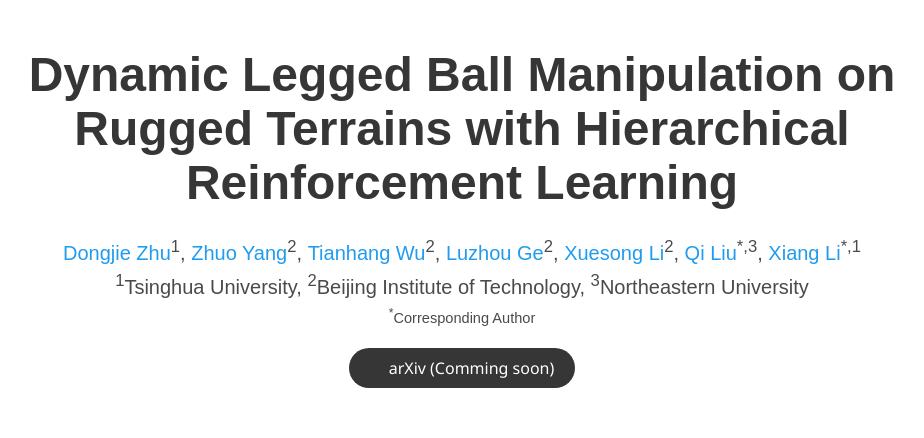
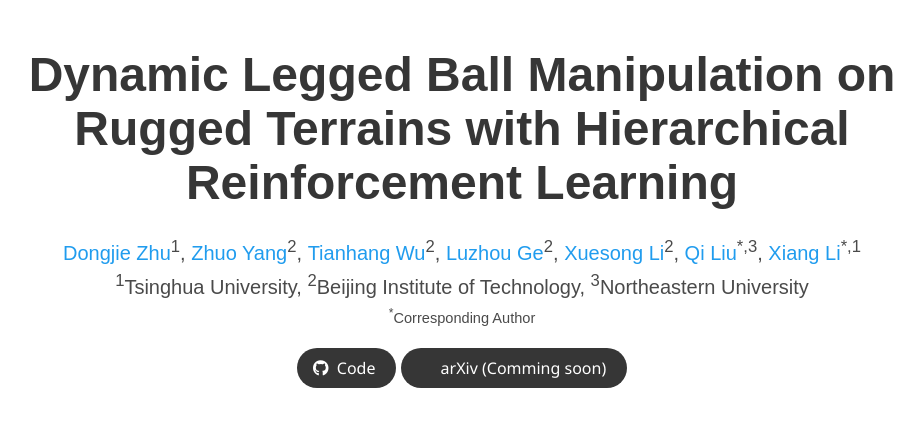
Before and after one commit to Dribble-HRL/dribble-hrl.github.io, a plain HTML site: page index.html in a window 1280 px wide. Shown: the top 438 px of the page, without its empty margins (178-1102 px from the left). Drawn offline with nearby package versions, Linux system fonts and the light colour scheme; some icons are missing; a web font is replaced by a local one.

Commit message:
add github repo

```diff
--- a/index.html
+++ b/index.html
@@ -106,15 +106,15 @@
                   </span> -->
 
                 <!-- Github link -->
-                <!-- <span class="link-block">
-                    <a href="https://github.com/YOUR REPO HERE" target="_blank"
+                <span class="link-block">
+                    <a href="https://github.com/Dribble-HRL/Dribble_HRL" target="_blank"
                     class="external-link button is-normal is-rounded is-dark">
                     <span class="icon">
                       <i class="fab fa-github"></i>
                     </span>
                     <span>Code</span>
                   </a>
-                </span> -->
+                </span>
 
                 <!-- ArXiv abstract Link -->
                 <span class="link-block">
```
